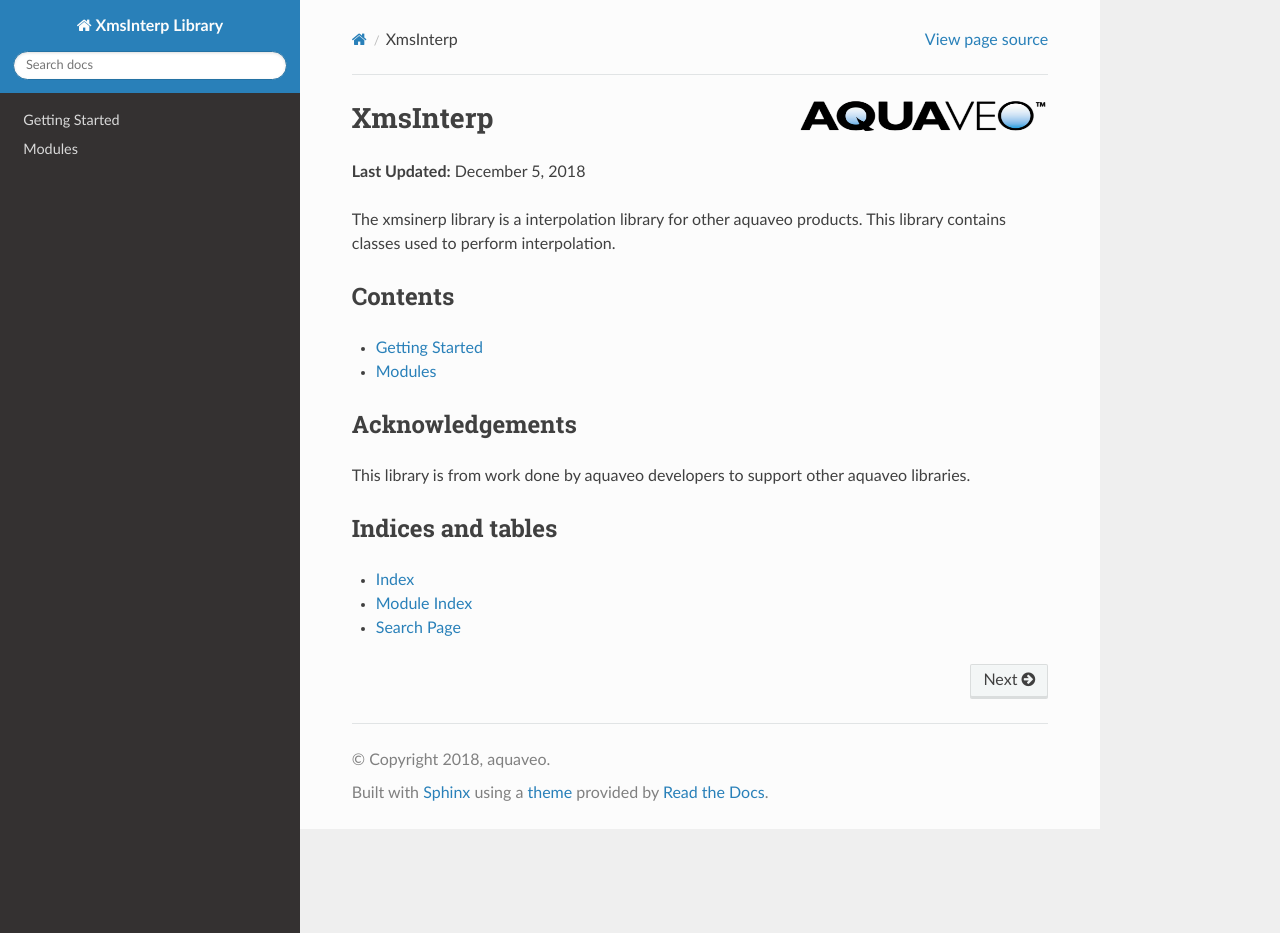
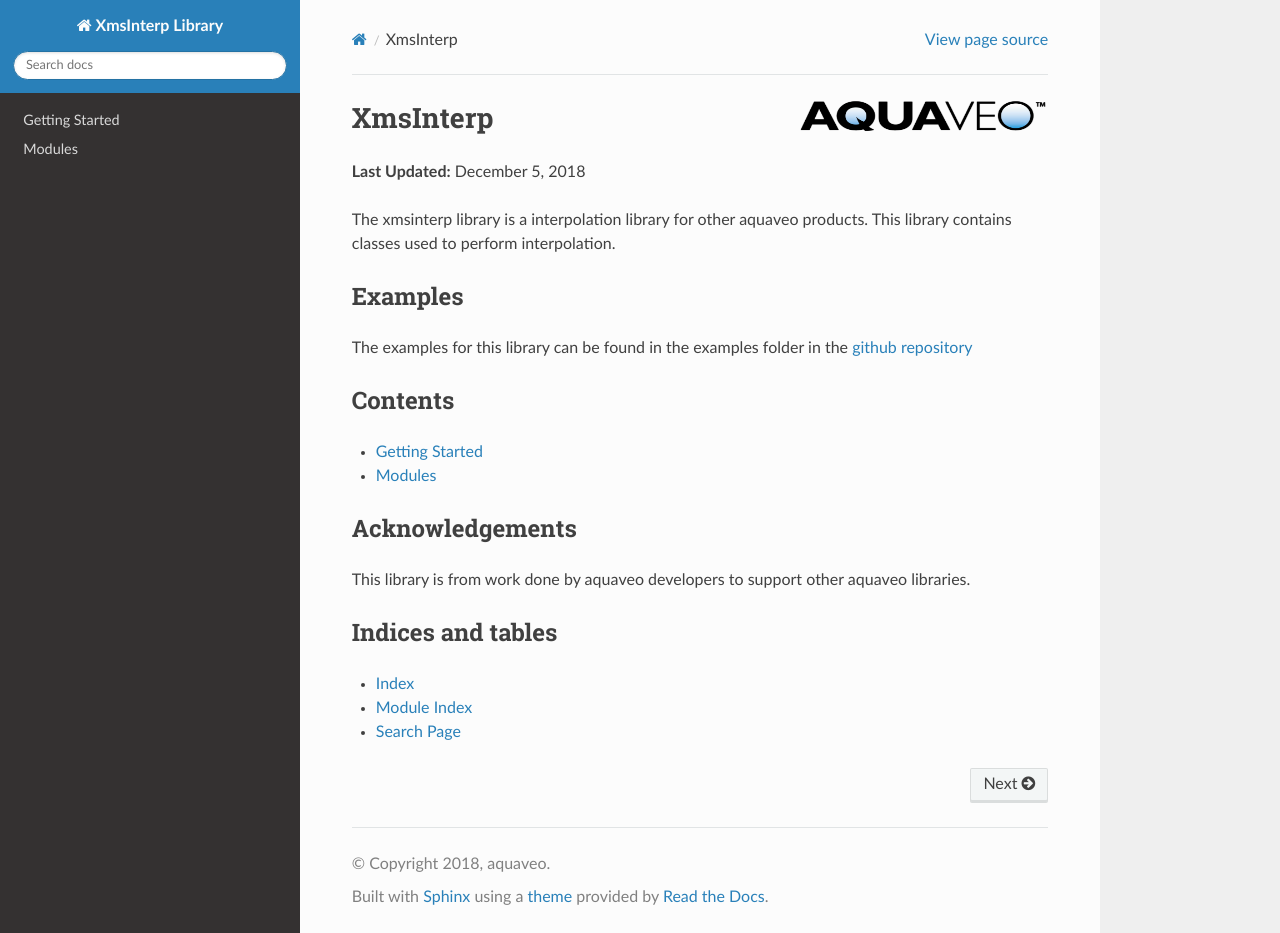
Before and after one commit to Aquaveo/xmsinterp, a Sphinx documentation site: the page built from pydocs/source/index.rst, in a window 1280 px wide and 933 px high. Built offline with Sphinx 7.4.7 and the Read the Docs theme 2.0.0, drawn with Linux system fonts in a browser that asks for light colours; the version number could not be read and is left out.

Commit message:
update documentation and add examples

```diff
--- a/pydocs/source/index.rst
+++ b/pydocs/source/index.rst
@@ -9,7 +9,12 @@
 
 **Last Updated:** December 5, 2018
 
-The xmsinerp library is a interpolation library for other aquaveo products. This library contains classes used to perform interpolation.
+The xmsinterp library is a interpolation library for other aquaveo products. This library contains classes used to perform interpolation.
+
+Examples
+========
+
+The examples for this library can be found in the examples folder in the `github repository <https://github.com/Aquaveo/xmsinterp>`_
 
 Contents
 ========
```
Also changed, not shown: Doxygen/DoxygenMainpage.md (+1 -1 lines), pydocs/source/gettingstarted.rst (+3 -10 lines).
